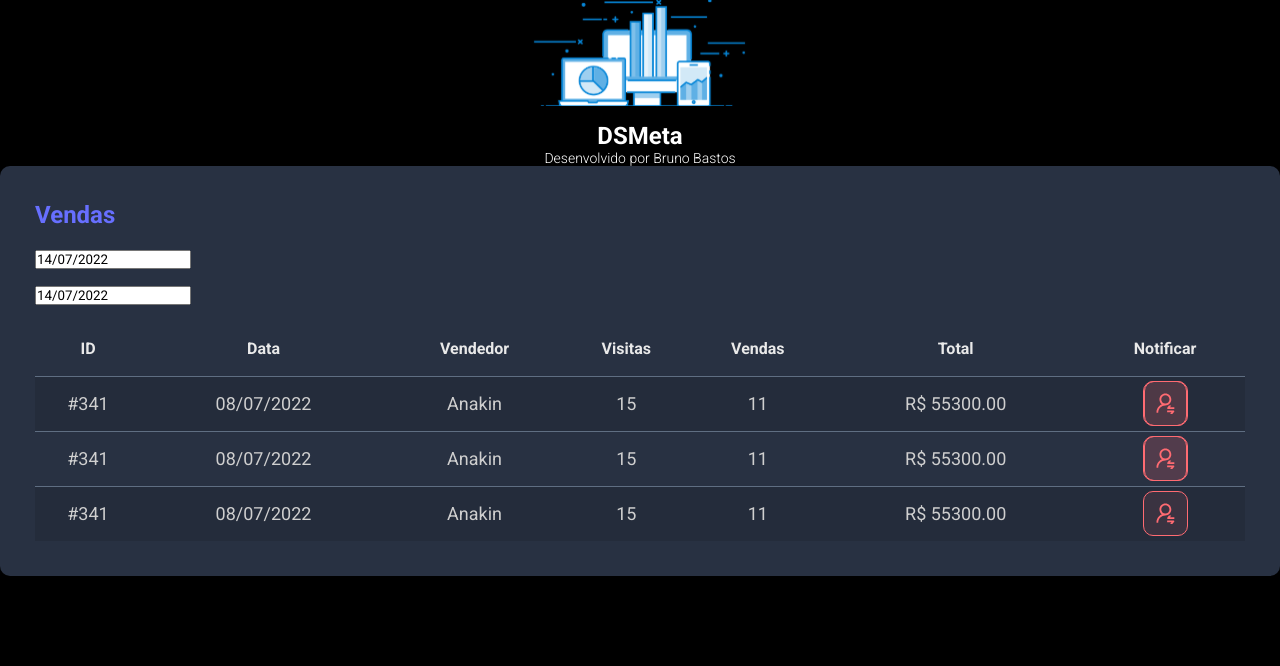
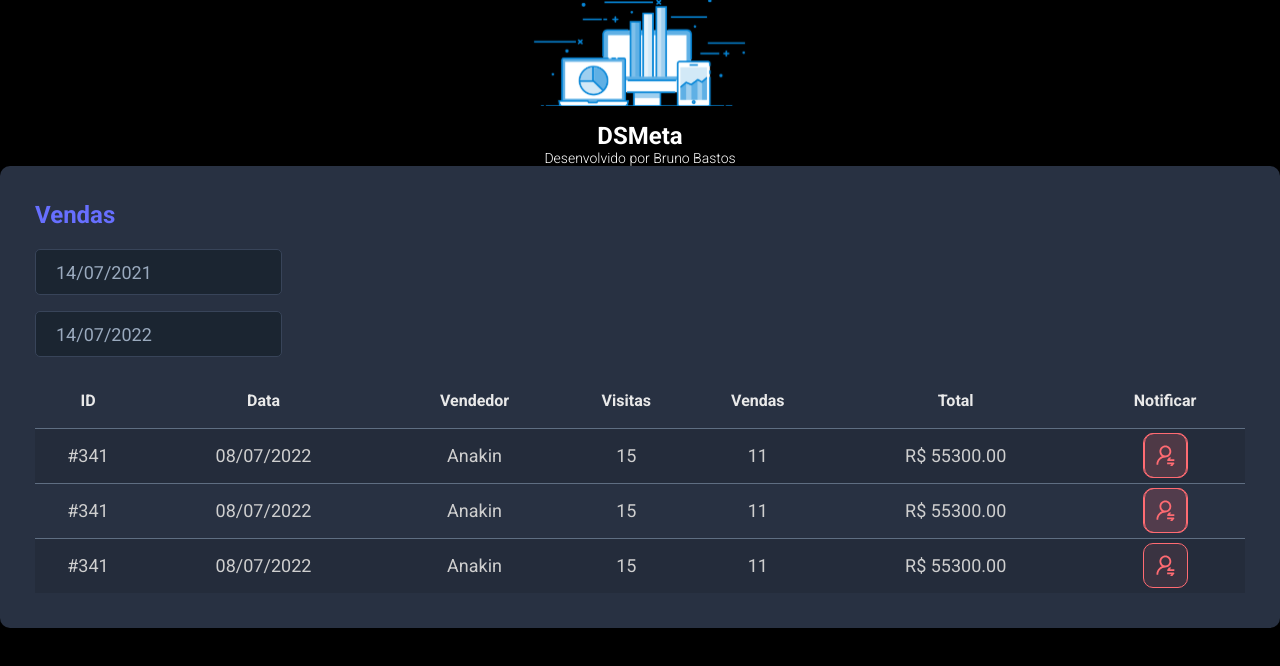
Before and after one commit to brunobastosfer/dsmeta, a React (Vite) app in the folder frontend/: page / in a window 1280 px wide. Shown: the top 666 px of the page. Built offline with nearby package versions, Linux system fonts and the light colour scheme.

Commit message:
useState

```diff
--- a/frontend/src/components/SalesCard/index.tsx
+++ b/frontend/src/components/SalesCard/index.tsx
@@ -1,3 +1,4 @@
+import { useState } from "react";
 import DatePicker from "react-datepicker";
 import "react-datepicker/dist/react-datepicker.css";
 
@@ -5,23 +6,33 @@
 import "./styles.css";
 
 function SalesCard() {
+  const min = new Date(new Date().setDate(new Date().getDate() - 365));
+  const max = new Date();
+
+  const [minDate, setMinDate] = useState(min);
+  const [maxDate, setMaxDate] = useState(max);
+
   return (
     <div className="dsmeta-card">
       <h2 className="dsmeta-sales-title">Vendas</h2>
       <div>
         <div className="dsmeta-form-control-container">
           <DatePicker
-            selected={new Date()}
-            onChange={(date: Date) => {}}
-            className="ds-meta-form-control"
+            selected={minDate}
+            onChange={(date: Date) => {
+              setMinDate(date);
+            }}
+            className="dsmeta-form-control"
             dateFormat="dd/MM/yyyy"
           />
         </div>
         <div className="dsmeta-form-control-container">
           <DatePicker
-            selected={new Date()}
-            onChange={(date: Date) => {}}
-            className="ds-meta-form-control"
+            selected={maxDate}
+            onChange={(date: Date) => {
+              setMaxDate(date);
+            }}
+            className="dsmeta-form-control"
             dateFormat="dd/MM/yyyy"
           />
         </div>
```
